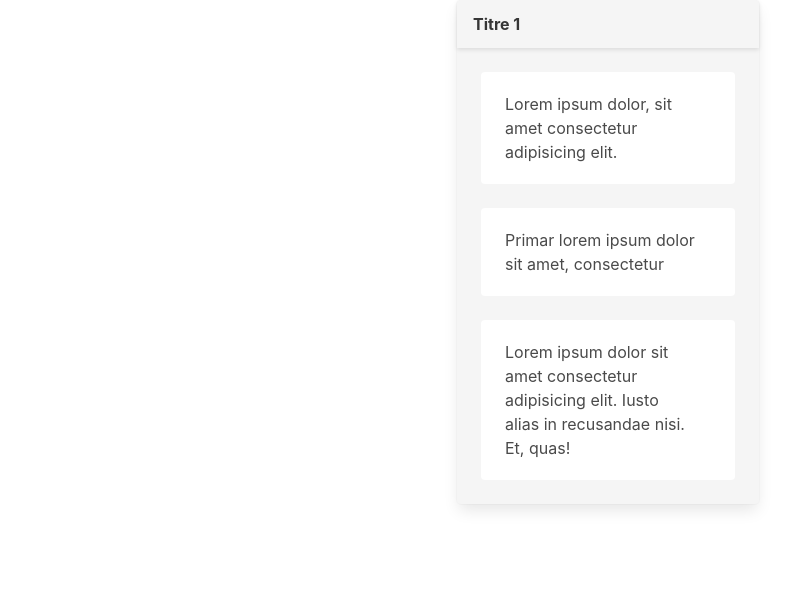
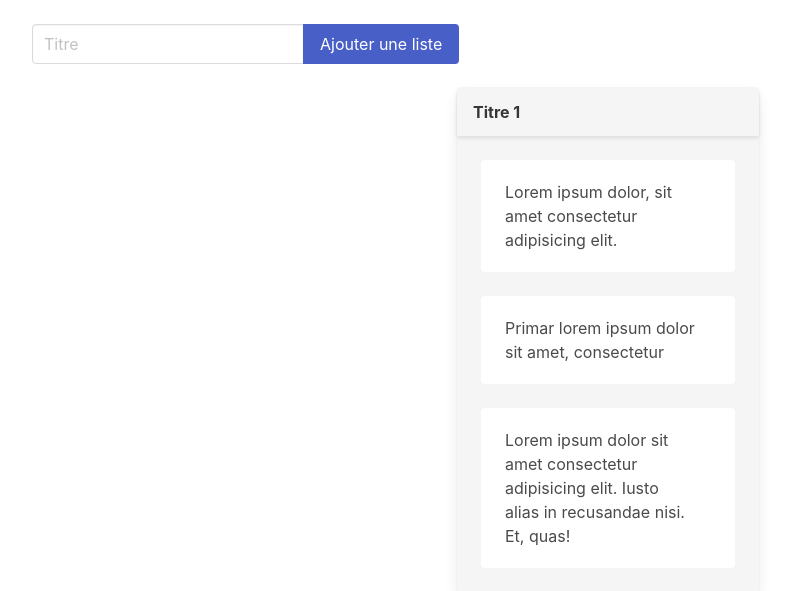
Before and after one commit to VincentSureau/trella, a PHP site: template src/views/project.php in a window 1280 px wide. Shown: the part 56-647 px from the top of the page, without its empty margins (32-824 px from the left). Run offline with PHP 8.4, Linux system fonts and the light colour scheme; the template is opened without the code that fills it, so the values that code supplies are empty.

Commit message:
intégration du formulaire d ajout d une liste

```diff
--- a/src/views/project.php
+++ b/src/views/project.php
@@ -10,6 +10,19 @@
         <?php include "_navbar.php" ?>
 
         <main>
+            <div class="container">
+                <form class="py-5" action="" method="POST">
+                    <div class="field has-addons">
+                        <div class="control">
+                            <input id="title" name="title" class="input" type="text" placeholder="Titre">
+                        </div>
+                        <div class="control">
+                            <button class="button is-link">Ajouter une liste</button>
+                        </div>
+                    </div>
+                </form>
+            </div>
+
             <div class="columns is-flex is-justify-content-center">
                 <div class="column is-3 ">
                     <div class="card has-background-light mgr-medium">
```
